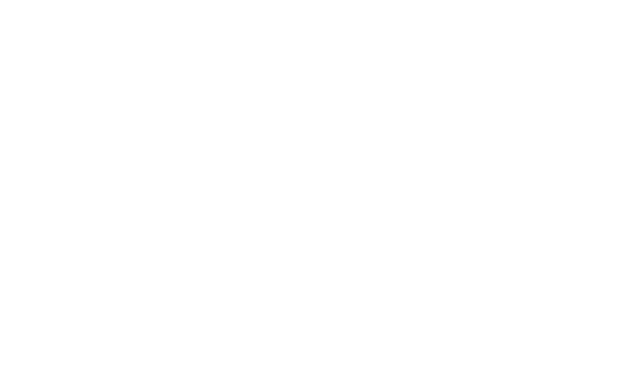
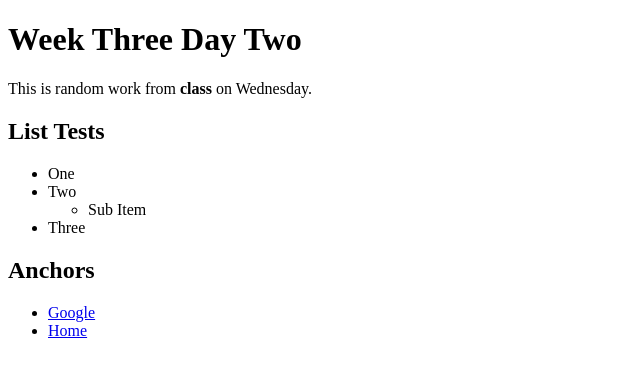
Before and after one commit to amandaleemarsh/amandaleemarsh.github.io, a plain HTML site: page week03-day02.html in a window 1280 px wide. Shown: the whole page, without its empty margins (0-640 px from the left). Drawn offline with Linux system fonts and the light colour scheme.

Commit message:
class work

```diff
--- a/week03-day02.html
+++ b/week03-day02.html
@@ -6,3 +6,28 @@
         <meta http-equiv="X-UA-Compatible" content="ie=edge">
         <title>Week03 Day02</title>
     </head>
+    <body>
+    	<h1>Week Three Day Two</h1>
+
+   		<p>This is random work from <b>class</b> on Wednesday.</p>
+
+   		<h2>List Tests</h2>
+
+   		<ul>
+   			<li>One</li>
+   			<li>Two<ul>
+   				<li>Sub Item</li>
+   			</ul>
+   			</li>
+   			<li>Three</li>
+   		</ul>
+
+   		<h2>Anchors</h2>
+
+   		<ul>
+   			<li><a href="https://www.google.com" target="_blank">Google</a></li>
+   			<li><a href="index.html">Home</a></li>
+   		</ul>
+
+   	</body>
+   	</html>
```
